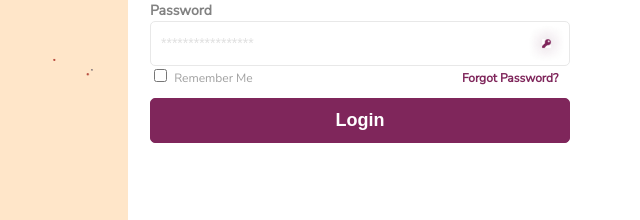
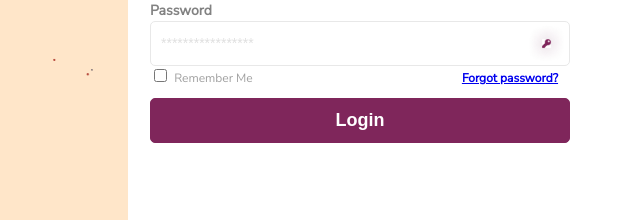
Before and after one commit to GIORGI251/123, a plain HTML site: page index.html in a window 1280 px wide. Shown: the part 399-619 px from the top of the page, 640-1280 px from the left. Drawn offline with Linux system fonts and the light colour scheme.

Commit message:
Update index.html

```diff
--- a/index.html
+++ b/index.html
@@ -35,7 +35,7 @@
                         <input type="password" placeholder="*****************" class="inputPassword">
                         <input type="checkbox">
                         <label for="checkbox" class="checkbox">Remember Me</label>
-                        <p class="checkbox2">Forgot Password?</p>
+                        <p class="checkbox2"> <a class="txt2" href="password">Forgot password?</a></p>
                         <input type="button" class="button" value="Login">
                     </form>
                     <div id="div08">
```
